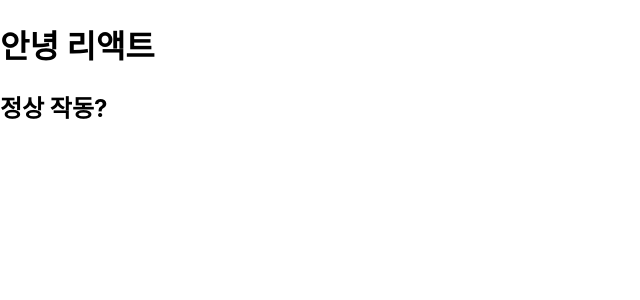
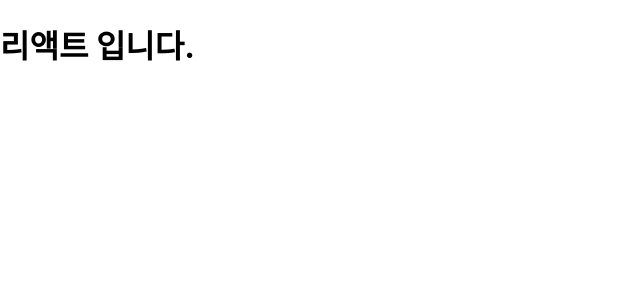
Before and after one commit to jjijju/react-study, a React (Create React App) app: page / in a window 1280 px wide. Shown: the top 300 px of the page, without its empty margins (0-640 px from the left). Built offline with nearby package versions, Linux system fonts and the light colour scheme.

Commit message:
Fix: 조건부 연산자
- jsx 내부의 자바스크립트 표현식에서는 if문 사용 불가
- 필요한 경우 jsx 밖에서 if문을 사용하여 사전에 처리하거나, {} 안에 조건부 연산자 사용

```diff
--- a/src/App.js
+++ b/src/App.js
@@ -1,14 +1,9 @@
-import React, { Fragment } from 'react';
+import React from 'react';
 
 function App() {
     const name = '리액트';
 
-    return (
-        <Fragment>
-            <h1>안녕 {name}</h1>
-            <h2>정상 작동?</h2>
-        </Fragment>
-    );
+    return <div>{name === '리액트' ? <h1>리액트 입니다.</h1> : <h2>리액트가 아닙니다.</h2>}</div>;
 }
 
 // <Fragment></Fragment> 대신 <></> 사용 가능
```
